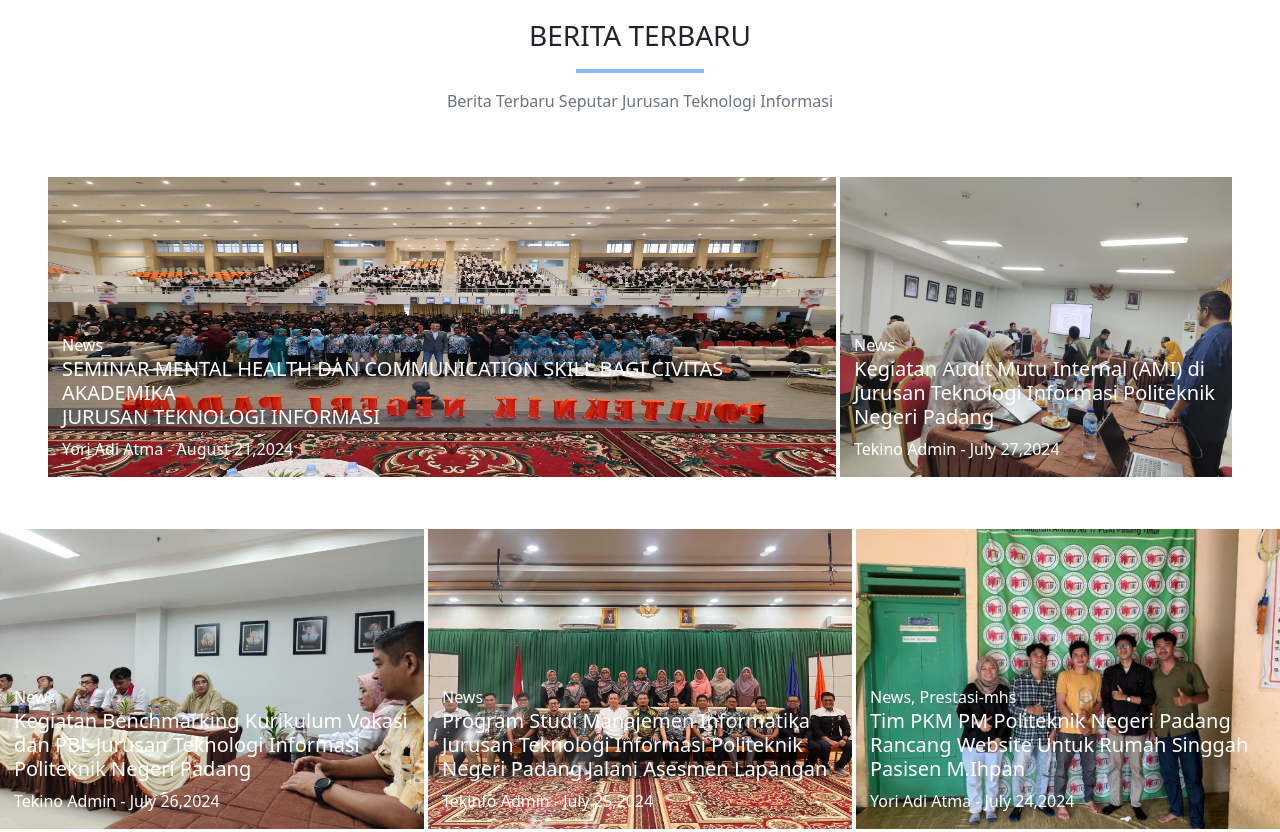
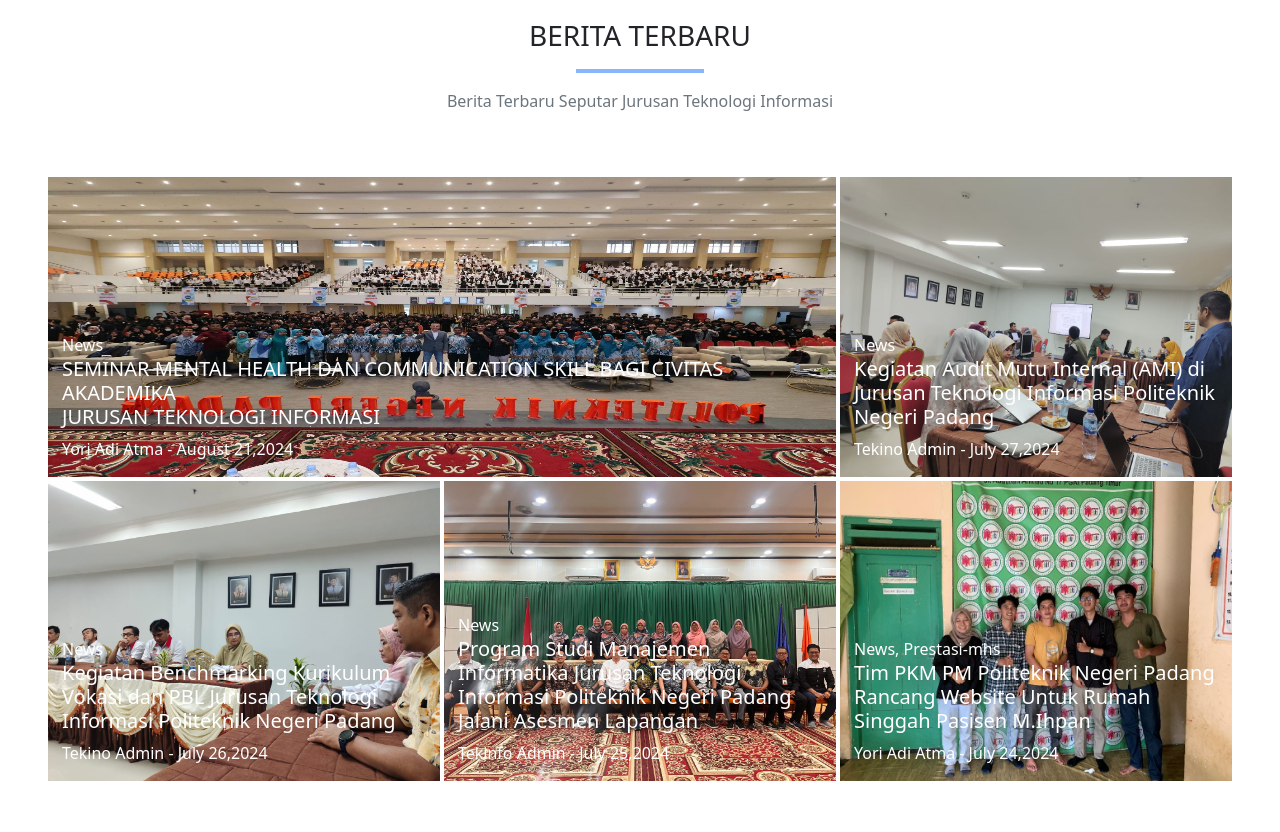
Before and after one commit to Dafa-Aziul/Dafa-Aziul.github.io, a plain HTML site: page index.html in a window 1280 px wide. Shown: the part 2260-3092 px from the top of the page. Drawn offline with nearby package versions, Linux system fonts and the light colour scheme.

Commit message:
Update index.html

```diff
--- a/index.html
+++ b/index.html
@@ -233,8 +233,8 @@
           border-center mx-auto
           " width="10%" >
     <p class="text-center mt-3 text-secondary">Berita Terbaru Seputar Jurusan Teknologi Informasi</p>
-
-  <div class="row g-1 p-5">
+<div class="p-5">
+  <div class="row g-1">
         <div class="col-sm-8 my-1 position-relative">
           <img src="image/mental health.jpg" class="d-block w-100" height="300" alt="">
           <div class="card-img-overlay d-flex flex-column justify-content-end p-3">
@@ -280,6 +280,7 @@
         </div>
       </div>
     </div>
+  </div>
 
 
 
```
